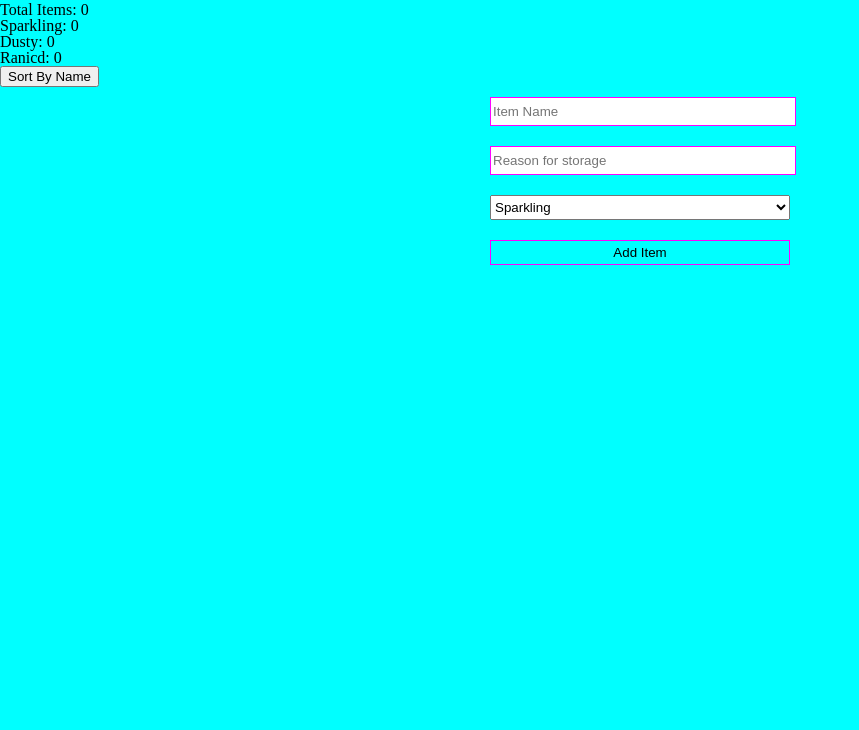
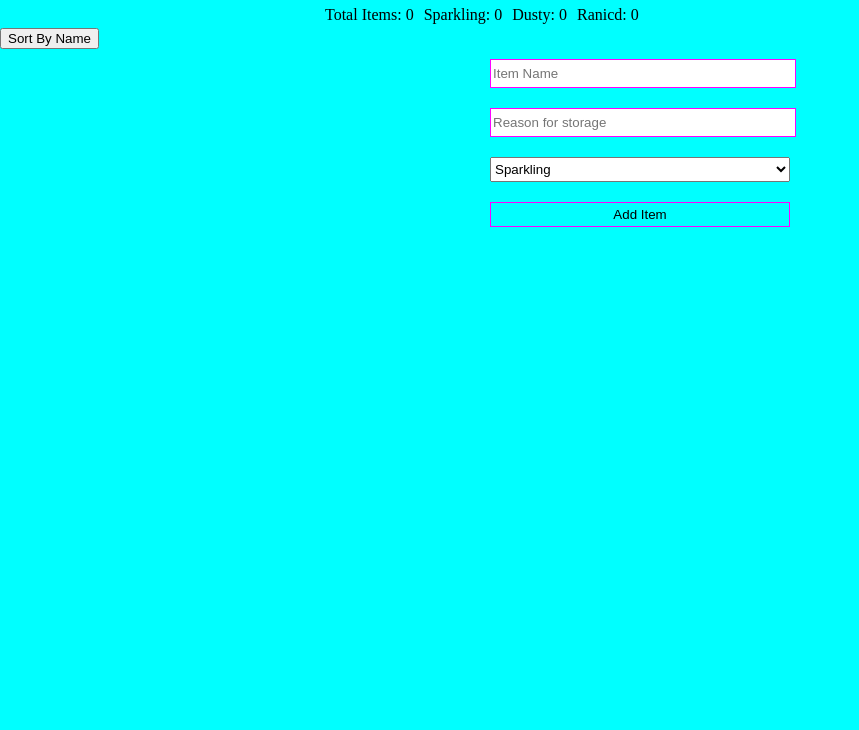
Before and after one commit to Mickyfen17/garage-bin, a website: page public/index.html in a window 1280 px wide. Shown: the part 70-800 px from the top of the page, without its empty margins (0-859 px from the left). Drawn offline with nearby package versions, Linux system fonts and the light colour scheme; no server answers.

Commit message:
add input validation and error display

```diff
--- a/public/styles/main.css
+++ b/public/styles/main.css
@@ -6,6 +6,17 @@ body {
   font-size: 2em;
   margin: 20px 0;
   text-align: center;
+}
+
+.counter-div {
+  width: 50%;
+  display: flex;
+  max-width: 800px;
+  margin: 0 auto;
+}
+
+.counter-div h6 {
+  margin: 5px;
 }
 
 #garage {
@@ -72,3 +83,8 @@ input {
   border: 1px solid magenta;
   background: transparent;
 }
+
+.error {
+  margin: 30px 0;
+  color: red;
+}
```
